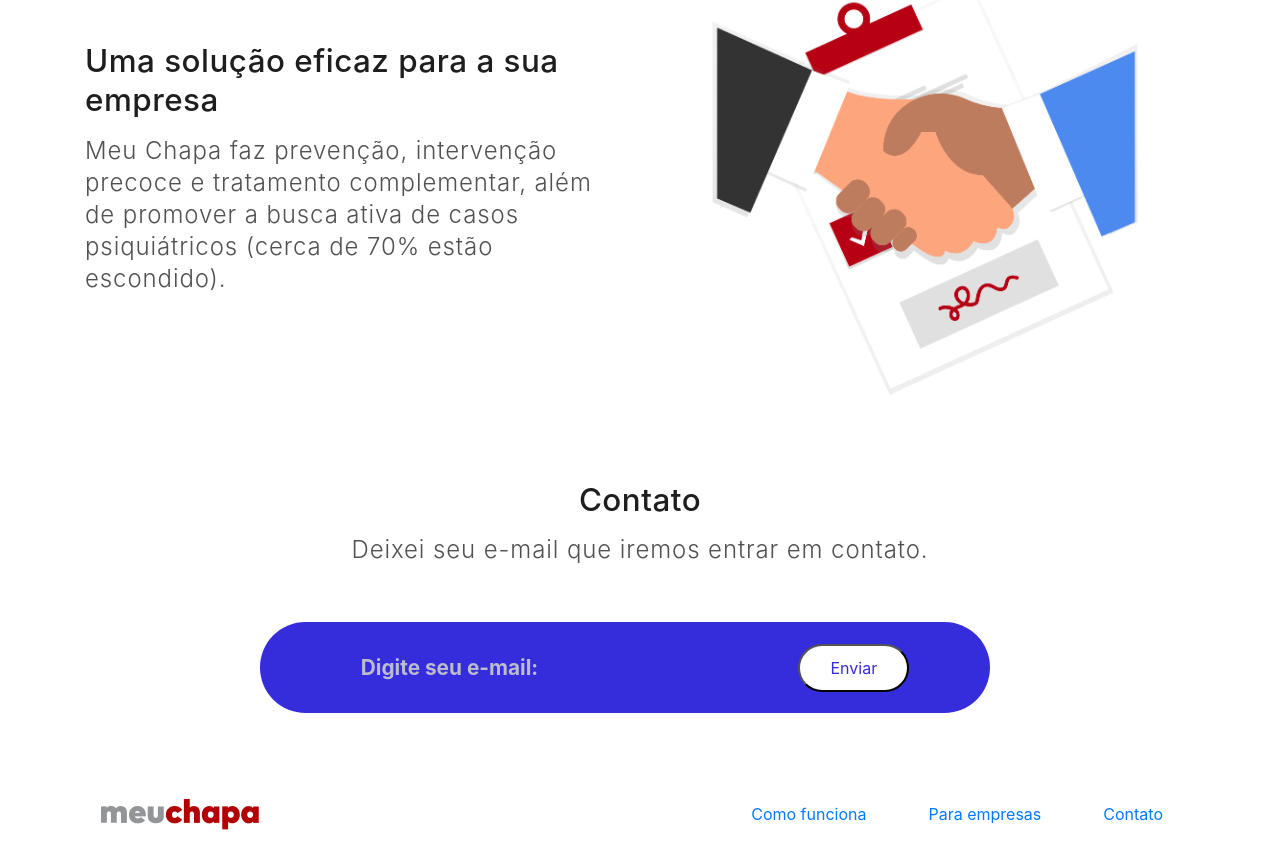
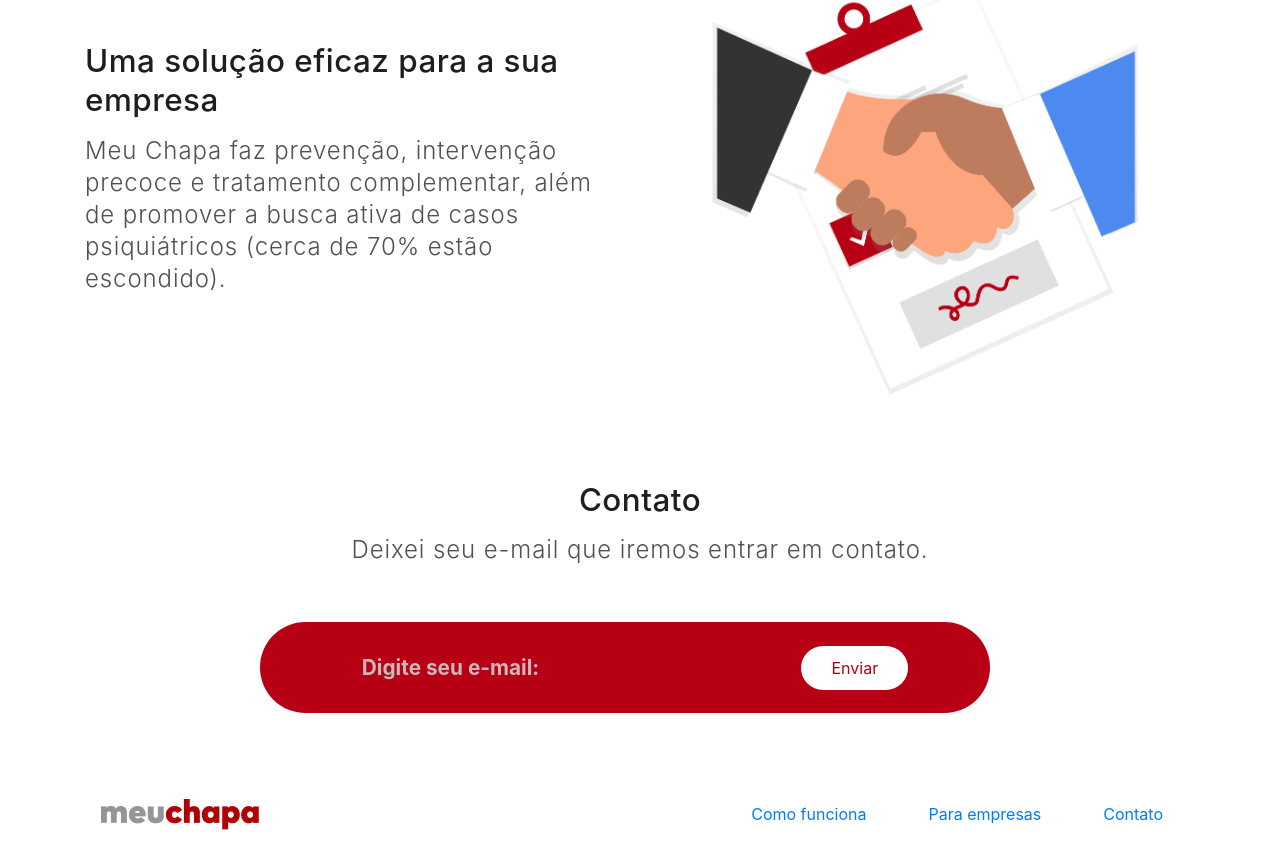
Before and after one commit to cleandersonlobo/meuchapa-site, a React (Create React App) app: page / in a window 1280 px wide. Shown: the part 1744-2587 px from the top of the page. Built offline with nearby package versions, Linux system fonts and the light colour scheme.

Commit message:
Changed Input Contact color

```diff
--- a/src/components/Contact/styles.ts
+++ b/src/components/Contact/styles.ts
@@ -4,7 +4,7 @@ import { Row } from 'reactstrap';
 export const Input = styled.input`
   padding: 20px;
   font-size: 1.3rem;
-  background-color: #352ddc;
+  background-color: #b70013;
   outline: none;
   font-weight: bold;
   box-shadow: none;
@@ -34,7 +34,7 @@ export const ContentInput = styled(Row)`
   border-radius: 50px;
   padding-left: 40px;
   padding-right: 40px;
-  background-color: #352ddc;
+  background-color: #b70013;
 `;
 
 export const Button = styled.button`
@@ -42,7 +42,11 @@ export const Button = styled.button`
   border-radius: 50px;
   padding-left: 30px;
   padding-right: 30px;
-  color: #352ddc;
-  outline: none;
+  color: #b70013;
+  outline: none !important;
+  border: none;
   background-color: #ffffff;
+  &:active {
+    border: none;
+  }
 `;
```
